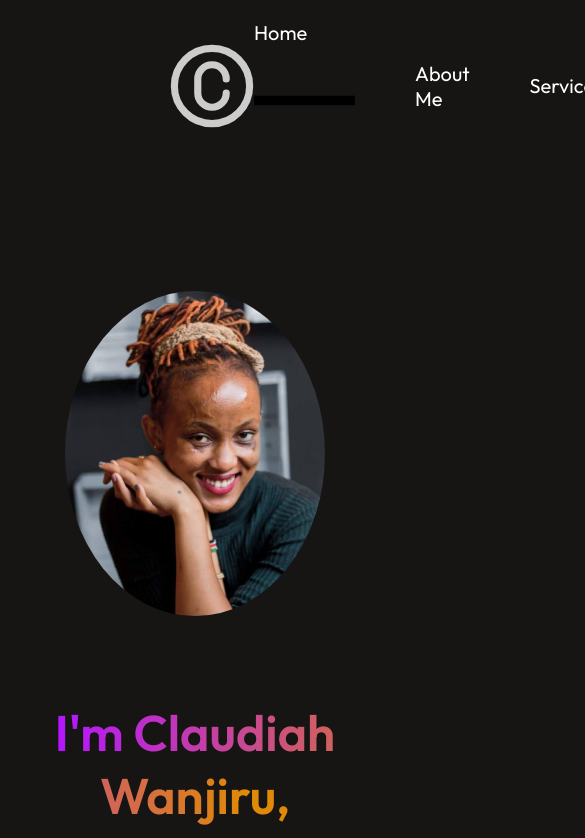
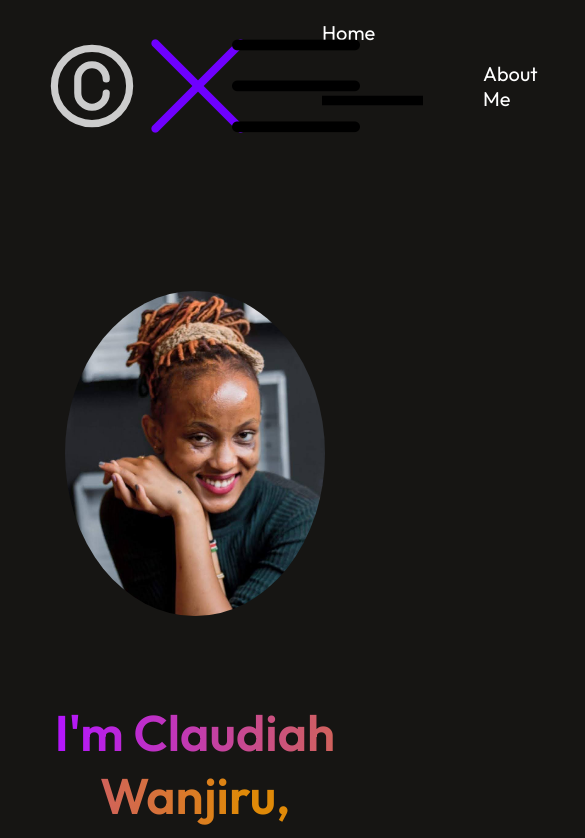
Before and after one commit to claudiahW/CodeWithClaude, a React (Vite) app: page / in a window 390 px wide. Shown: the top 838 px of the page, 585 px wide, since content can reach past the window. Built offline with nearby package versions, Linux system fonts and the light colour scheme.

Commit message:
style menu icon to be responsive to tablet width

```diff
--- a/src/Navbar.css
+++ b/src/Navbar.css
@@ -35,7 +35,20 @@
   display: flex;
   margin: auto;
 }
-.anchor-link{
+.anchor-link {
   text-decoration: none;
   color: #fff;
 }
+@media(max-width:768px){
+  .navbar{
+    margin: 20px 50px;
+  }
+  .nav-connect{
+    display: none;
+  }
+  .nav-mob-open{
+    display: block;
+    position: fixed;
+    right: 30px;
+  }
+}
--- a/src/Navbar.jsx
+++ b/src/Navbar.jsx
@@ -3,13 +3,17 @@ import "./Navbar.css";
 import logo from "./assets/mylogo1.svg";
 import underline from "./assets/underline.svg";
 import AnchorLink from "react-anchor-link-smooth-scroll";
+import menu_open from "./assets/menu_open.png";
+import menu_close from "./assets/close.png";
 
 const Navbar = () => {
   const [menu, setMenu] = useState("home");
   return (
     <div className="navbar">
       <img src={logo} alt="" />
+      <img src={menu_open} alt="" className="nav-mob-open" />
       <ul className="nav-menu">
+        <img src={menu_close} alt="" className="nav-mob-close" />
         <li>
           <AnchorLink className="anchor-link" href="#home">
             <p onClick={() => setMenu("home")}>Home</p>
@@ -46,8 +50,12 @@ const Navbar = () => {
           {menu === "contact" ? <img src={underline} /> : <></>}
         </li>
       </ul>
-      <div className="nav-connect"> <AnchorLink className="anchor-link" offset={50} href="#contact">Connect With Me
-          </AnchorLink></div>
+      <div className="nav-connect">
+        {" "}
+        <AnchorLink className="anchor-link" offset={50} href="#contact">
+          Connect With Me
+        </AnchorLink>
+      </div>
     </div>
   );
 };
```
Also changed, not shown: src/assets/close.png (added), src/assets/menu_open.png (added).
